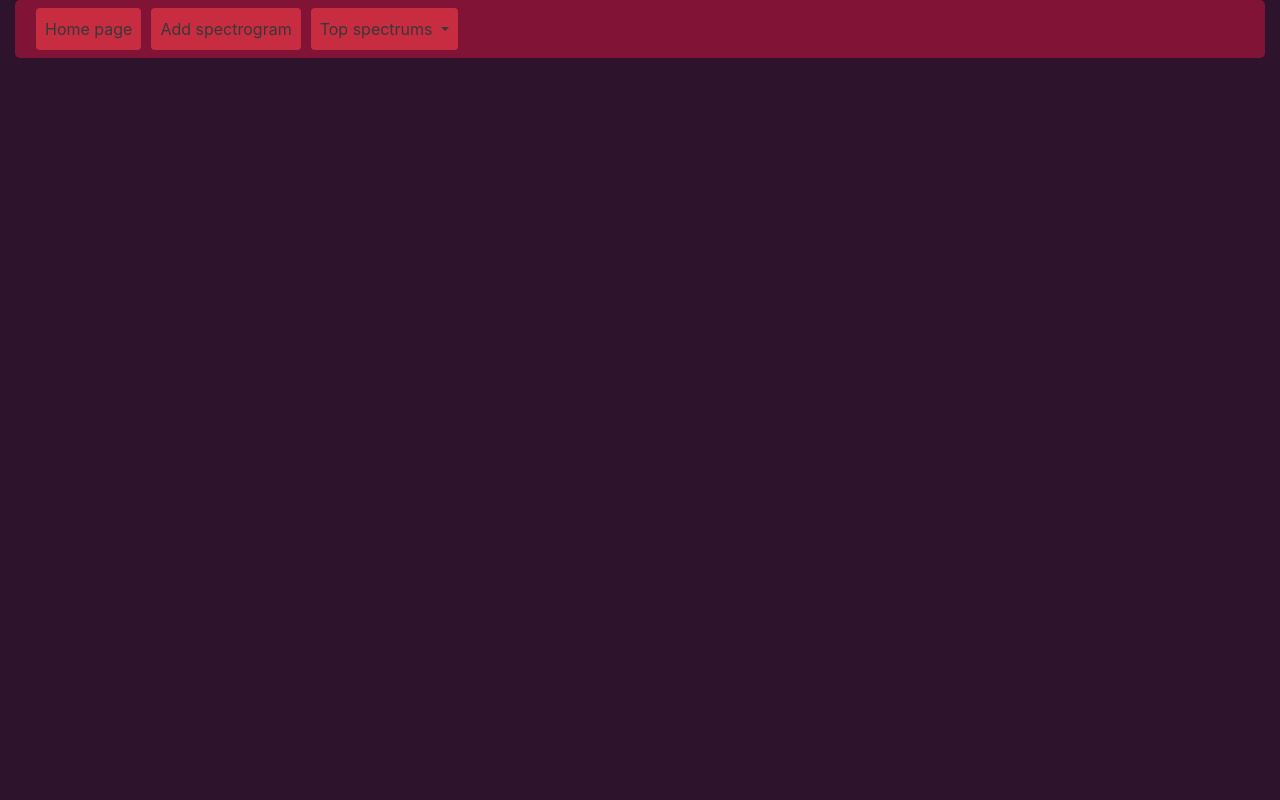
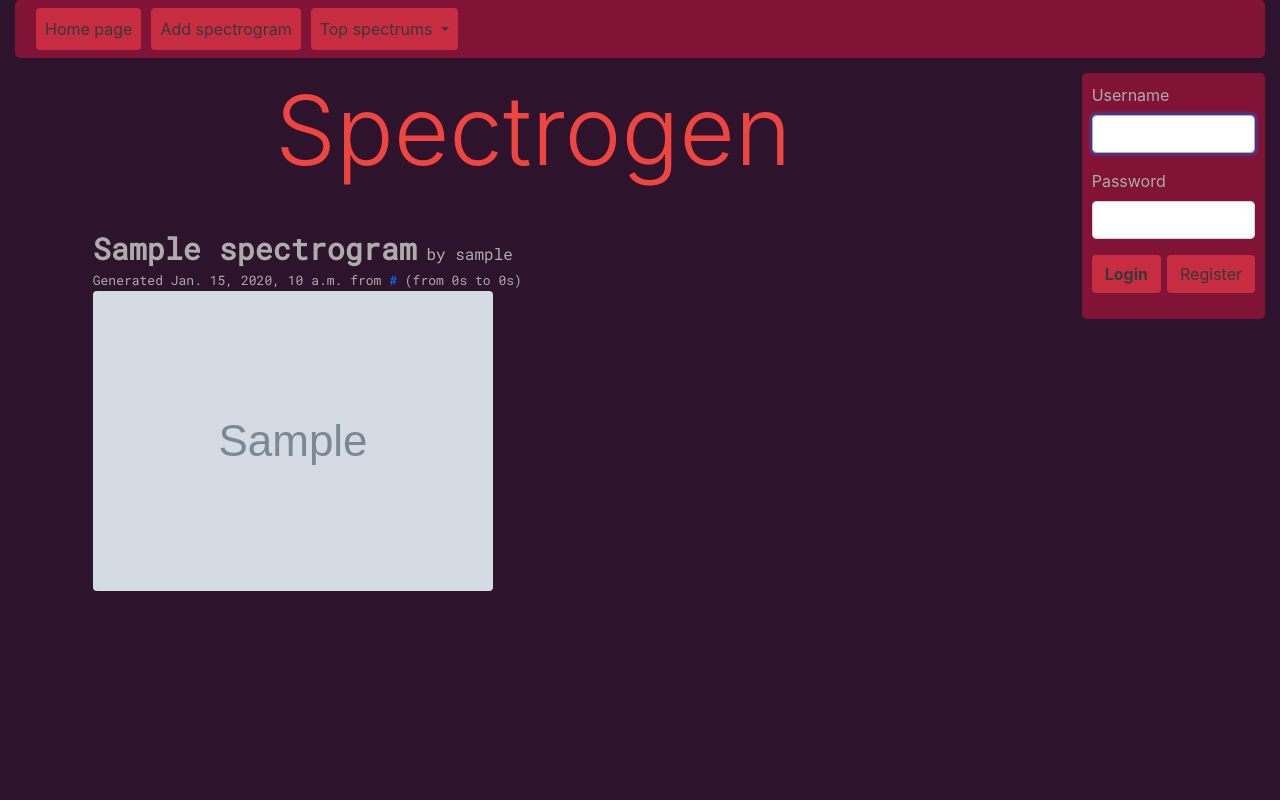
Before and after one commit to SteelPh0enix/TAIProject, a Django app: page / in a window 1280 px wide. Run offline with Django 3.2, Linux system fonts and the light colour scheme; tables that the repository leaves empty hold one stand-in row (values such as "Sample post"); grey boxes marked "Sample" are stand-in pictures; some libraries are stand-ins or nearby versions.

Commit message:
Recent changes

```diff
--- a/spectrogen/spectrogen/settings.py
+++ b/spectrogen/spectrogen/settings.py
@@ -65,6 +65,9 @@ TEMPLATES = [
                 'django.contrib.auth.context_processors.auth',
                 'django.contrib.messages.context_processors.messages',
             ],
+            'builtins': [
+                'spectrogen_main.templatetags.ms_to_time',
+            ]
         },
     },
 ]
--- a/spectrogen/spectrogen_main/forms.py
+++ b/spectrogen/spectrogen_main/forms.py
@@ -8,7 +8,7 @@ class SpectrogramForm(forms.ModelForm):
     timeframe_end = forms.IntegerField(required=False, min_value=1024)
 
     def __init__(self, *args, **kwargs):
-        super(forms.ModelForm, self).__init__(*args, **kwargs)
+        super(SpectrogramForm, self).__init__(*args, **kwargs)
         self.fields['timeframe_start'].label = 'Timeframe start (ms)'
         self.fields['timeframe_end'].label = 'Timeframe end (ms)'
 
@@ -41,7 +41,7 @@ class SpectrogramForm(forms.ModelForm):
             raise forms.ValidationError("Timeframe period must be greater than 1024 milliseconds!")
 
         if time_max - time_min > 100000:
-            raise forms.ValidationError("Timeframe period can't be longer than 100 seconds!")
+            raise forms.ValidationError("Timeframe period can't be longer than 100 seconds! (video length: {0}ms)".format(duration_ms))
 
         if time_max > duration_ms:
             raise forms.ValidationError("Timeframe can't be longer than video, nor outside of it! (video length: {0}ms)".format(duration_ms))
--- a/spectrogen/spectrogen_main/static/style.css
+++ b/spectrogen/spectrogen_main/static/style.css
@@ -68,3 +68,22 @@ body {
 .width-50 {
     width: 50%
 }
+
+.spectrum-container {
+    width: 95%;
+    padding: 20px 5% 20px 5%;
+    margin: 0 auto;
+}
+
+.spectrum-info {
+    font-family: 'Roboto Mono', monospace;
+}
+
+.spectrum-title {
+    font-weight: bold;
+    font-size: 30px;
+}
+
+.spectrum-additional-info {
+    font-size: small;
+}
--- a/spectrogen/spectrogen_main/templates/bootstrap_base.html
+++ b/spectrogen/spectrogen_main/templates/bootstrap_base.html
@@ -5,6 +5,7 @@
     <meta charset="utf-8">
     <link rel="stylesheet" href="https://stackpath.bootstrapcdn.com/bootstrap/4.4.1/css/bootstrap.min.css" integrity="sha384-Vkoo8x4CGsO3+Hhxv8T/Q5PaXtkKtu6ug5TOeNV6gBiFeWPGFN9MuhOf23Q9Ifjh" crossorigin="anonymous">
     <meta name="viewport" content="width=device-width, initial-scale=1, shrink-to-fit=no">
+    <link href="https://fonts.googleapis.com/css?family=Roboto+Mono&display=swap" rel="stylesheet">
     <link rel="stylesheet" href="{% static "style.css" %}">
     <title>{% block title %}Spectrogen{% endblock title %}</title>
     {% block head %}{% endblock head %}
--- a/spectrogen/spectrogen_main/templates/index.html
+++ b/spectrogen/spectrogen_main/templates/index.html
@@ -1,6 +1,7 @@
 {% extends "main_base.html" %}
 
 {% load widget_tweaks %}
+{% load ms_to_time %}
 
 {% block menucontent %}
     {% if user.is_authenticated %}
@@ -53,4 +54,22 @@
             {{ info_popup_message }}
         </div>
     {% endif %}
+
+    {% if spectrogram_list %}
+        {% for spectrum in spectrogram_list %}
+            <div class="spectrum-container">
+                <div class="spectrum-info">
+                    <div class="spectrum-main-info">
+                        <span class="spectrum-title">{{ spectrum.title }}</span> by {{ spectrum.author.username }}
+                    </div>
+                    <div class="spectrum-additional-info">
+                        Generated {{ spectrum.date_added }} from <a href="{{ spectrum.video_url }}&t={{ spectrum.timeframe_start|mstosec }}">{{ spectrum.video_url }}</a> (from {{ spectrum.timeframe_start|mstotime }} to {{ spectrum.timeframe_end|mstotime }})
+                    </div>
+                </div>
+                <div class="spectrum-image-container">
+                    <img src="/media/{{ spectrum.image_file }}" class="img-fluid rounded">
+                </div>
+            </div>
+        {% endfor %}
+    {% endif %}
 {% endblock pagecontent %}
--- a/spectrogen/spectrogen_main/templates/simple_base.html
+++ b/spectrogen/spectrogen_main/templates/simple_base.html
@@ -2,7 +2,7 @@
 
 {% block body %}
 <div class="container-fluid content-bg">
-    <nav class="navbar navbar-expand menu-bg">
+    <nav class="navbar navbar-expand menu-bg sticky-top">
         <ul class="navbar-nav mr-auto">
             <li class="nav-item active">
                 <a class="nav-link btn button-bg navbar-button" href="/">Home page</a>
--- /dev/null
+++ b/spectrogen/spectrogen_main/templatetags/ms_to_time.py
@@ -0,0 +1,20 @@
+from django import template
+register = template.Library()
+
+@register.filter()
+def mstotime(milliseconds):
+    seconds = int(milliseconds / 1000)
+    minutes = int(seconds / 60)
+    hours = int(minutes / 60)
+
+    final_time_string = str(seconds) + 's'
+    if minutes > 0:
+        final_time_string = str(minutes) + 'm' + final_time_string
+        if hours > 0:
+            final_time_string = str(hours) + 'h' + final_time_string
+
+    return final_time_string
+
+@register.filter()
+def mstosec(milliseconds):
+    return str(int(milliseconds / 1000))
--- a/spectrogen/spectrogen_main/views.py
+++ b/spectrogen/spectrogen_main/views.py
@@ -1,28 +1,29 @@
-
+import os
 from django.shortcuts import render, redirect
 from django.contrib.auth import login, logout
 from django.contrib.auth.forms import AuthenticationForm, UserCreationForm
 from django.core.files.base import ContentFile
 from django.conf import settings
 
-import os
-
-from . import forms, spectrogen
+from . import forms, spectrogen, models
 # Create your views here.
 
 
 def index_with_error(request, error_message):
-    return render(request, 'index.html', {'login_form': AuthenticationForm(),
-                                          'error_popup_message': error_message})
+    return index(request, {'error_popup_message': error_message})
 
 
 def index_with_info(request, info_message):
-    return render(request, 'index.html', {'login_form': AuthenticationForm(),
-                                          'info_popup_message': info_message})
+    return index(request, {'info_popup_message': info_message})
 
 
-def index(request):
-    return render(request, 'simple_base.html', {'login_form': AuthenticationForm()})
+def index(request, additional_context=None):
+    list_of_spectrograms = models.Spectrogram.objects.all().order_by('-date_added')
+    context = {'login_form': AuthenticationForm(), 'spectrogram_list': list_of_spectrograms}
+    if additional_context is not None:
+        context.update(dict(additional_context))
+
+    return render(request, 'index.html', context=context)
 
 
 def login_user(request):
@@ -34,10 +35,9 @@ def login_user(request):
         if form.is_valid():
             user = form.get_user()
             login(request, user)
-            return redirect('/')
+        return index(request, {'login_form': form})
     else:
-        form = AuthenticationForm()
-    return render(request, 'index.html', {'login_form': form})
+        return index(request)
 
 
 def logout_user(request):
```
Also changed, not shown: spectrogen/spectrogen_main/media/spectrograms/2ZIpFytCSVc.png (deleted), spectrogen/spectrogen_main/media/spectrograms/2ZIpFytCSVcs0e-1.png (deleted), spectrogen/spectrogen_main/media/spectrograms/8v_o8AWu2N4s4000e15000.png (added), spectrogen/spectrogen_main/media/spectrograms/iR-K2rUP86Ms0e10000.png (deleted), spectrogen/spectrogen_main/media/spectrograms/o7q3uEcxaxcs10000e20000.png (added), spectrogen/spectrogen_main/media/spectrograms/sVZpHFXcFJws0e50000.png (added), spectrogen/spectrogen_main/media/spectrograms/wWe8g8R7ZKIs1000e5000.png (added), spectrogen/spectrogen_main/media/spectrograms/ynaWhgKhLpUs0e5000.png (deleted), spectrogen/spectrogen_main/media/spectrograms/ynaWhgKhLpUs100e8000.png (deleted).
